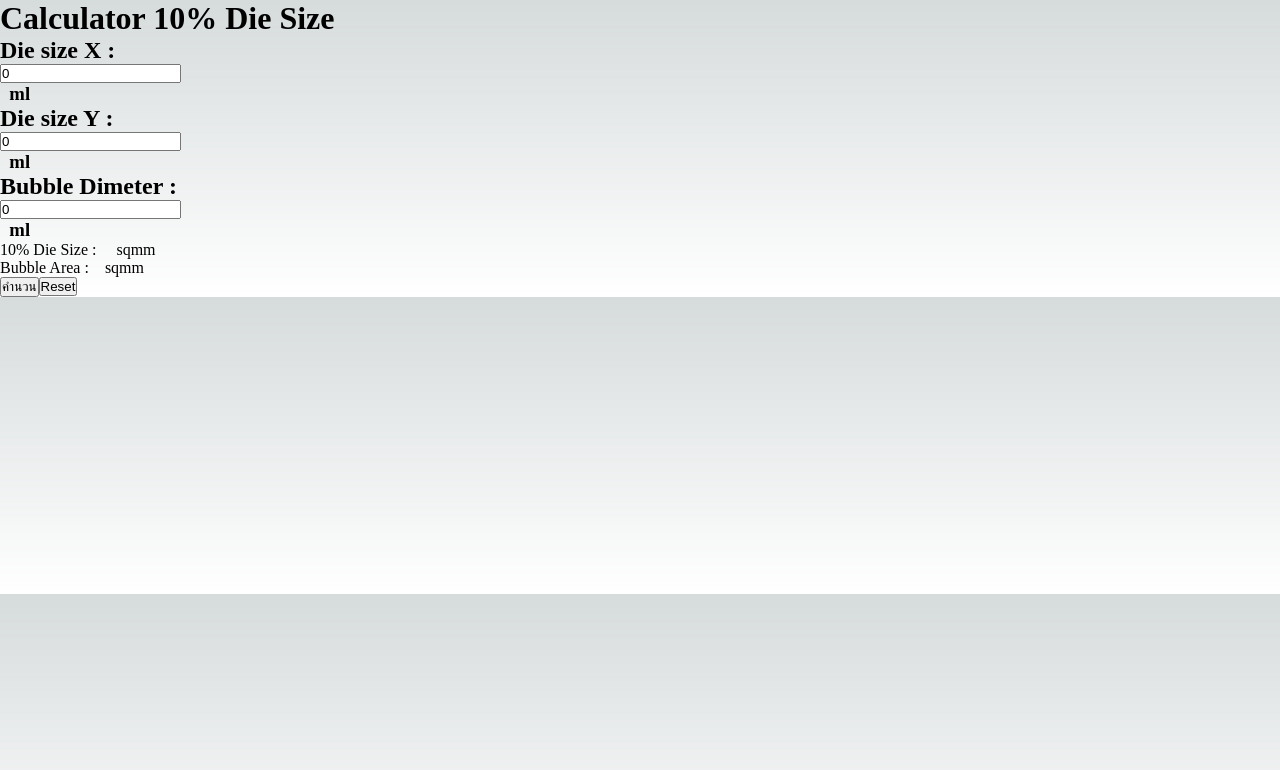
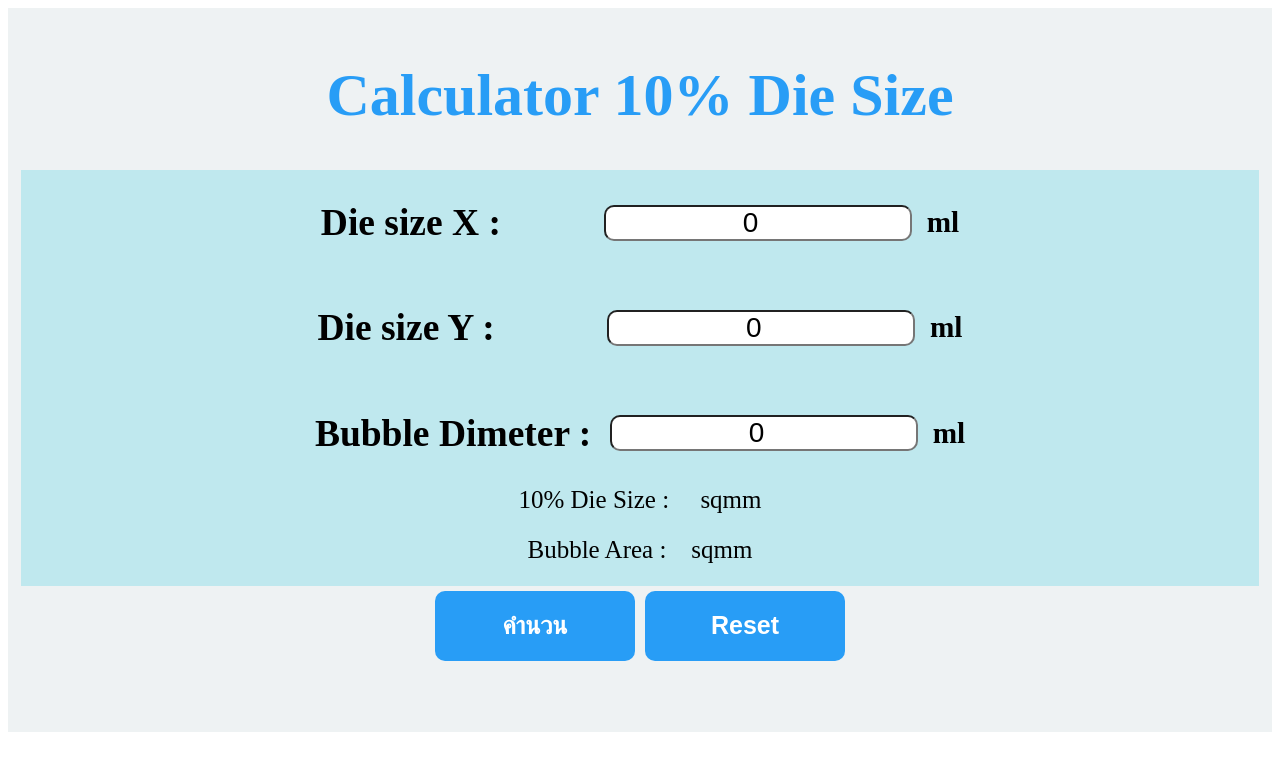
Before and after one commit to apisitball/Wafer-Mount, a Next.js app: page / in a window 1280 px wide. Shown: the top 770 px of the page. Built offline with nearby package versions, Linux system fonts and the light colour scheme.

Commit message:
Update globals.css

```diff
--- a/src/styles/globals.css
+++ b/src/styles/globals.css
@@ -1,107 +1,70 @@
-:root {
-  --max-width: 1100px;
-  --border-radius: 12px;
-  --font-mono: ui-monospace, Menlo, Monaco, "Cascadia Mono", "Segoe UI Mono",
-    "Roboto Mono", "Oxygen Mono", "Ubuntu Monospace", "Source Code Pro",
-    "Fira Mono", "Droid Sans Mono", "Courier New", monospace;
+.header {
+  background-color: #eef2f3;
+  font-size: 30px;
+  text-align: center;
+  color:#289df6;
+  padding: 1%;
+  margin: 0px;
 
-  --foreground-rgb: 0, 0, 0;
-  --background-start-rgb: 214, 219, 220;
-  --background-end-rgb: 255, 255, 255;
+}
+.inpuda {
+  align-items: center;
+  display: flex;
+  background-color: #bfe8ee;
+  text-align:center;
+  font-size: 25px;
+  color: black;
+  font-weight: bold;
+  justify-content: center;
+  top: -50px;
+}
+.inputBox {
+  font-size: 28px;
+  border-radius: 10px;
+  width: 300px;
+  height: 30px;
+  text-align: center;
 
-  --primary-glow: conic-gradient(
-    from 180deg at 50% 50%,
-    #16abff33 0deg,
-    #0885ff33 55deg,
-    #54d6ff33 120deg,
-    #0071ff33 160deg,
-    transparent 360deg
-  );
-  --secondary-glow: radial-gradient(
-    rgba(255, 255, 255, 1),
-    rgba(255, 255, 255, 0)
-  );
-
-  --tile-start-rgb: 239, 245, 249;
-  --tile-end-rgb: 228, 232, 233;
-  --tile-border: conic-gradient(
-    #00000080,
-    #00000040,
-    #00000030,
-    #00000020,
-    #00000010,
-    #00000010,
-    #00000080
-  );
-
-  --callout-rgb: 238, 240, 241;
-  --callout-border-rgb: 172, 175, 176;
-  --card-rgb: 180, 185, 188;
-  --card-border-rgb: 131, 134, 135;
+}
+.fontGreen {
+  font-size: 80px;
+  background-color: #eef2f3;
+  color: #09a11d;
+}
+.fontRed {
+  font-size:80px;
+  background-color: #eef2f3;
+  color: #ff0404;
 }
 
-@media (prefers-color-scheme: dark) {
-  :root {
-    --foreground-rgb: 255, 255, 255;
-    --background-start-rgb: 0, 0, 0;
-    --background-end-rgb: 0, 0, 0;
-
-    --primary-glow: radial-gradient(rgba(1, 65, 255, 0.4), rgba(1, 65, 255, 0));
-    --secondary-glow: linear-gradient(
-      to bottom right,
-      rgba(1, 65, 255, 0),
-      rgba(1, 65, 255, 0),
-      rgba(1, 65, 255, 0.3)
-    );
-
-    --tile-start-rgb: 2, 13, 46;
-    --tile-end-rgb: 2, 5, 19;
-    --tile-border: conic-gradient(
-      #ffffff80,
-      #ffffff40,
-      #ffffff30,
-      #ffffff20,
-      #ffffff10,
-      #ffffff10,
-      #ffffff80
-    );
-
-    --callout-rgb: 20, 20, 20;
-    --callout-border-rgb: 108, 108, 108;
-    --card-rgb: 100, 100, 100;
-    --card-border-rgb: 200, 200, 200;
-  }
+.btnCal {
+  height: 70px;
+  width: 200px;
+  background-color: #289df6;
+  color: white;
+  font-weight: 800;
+  border-radius: 10px;
+  border: 0px;
+  margin: 5px;
+  font-size: 25px;
 }
 
-* {
-  box-sizing: border-box;
-  padding: 0;
-  margin: 0;
+.btnClear {
+  height: 70px;
+  width: 200px;
+  background-color: #289df6;
+  color: rgb(255, 255, 255);
+  font-weight: 800;
+  border-radius: 10px;
+  border: 0px;
+  margin: 5px;
+  font-size: 25px;
 }
+.sum{
+  color: black;
+  font-size: 25px;
+  background-color: #bfe8ee;
+  height: 50px;
+  align-items: center;
 
-html,
-body {
-  max-width: 100vw;
-  overflow-x: hidden;
 }
-
-body {
-  color: rgb(var(--foreground-rgb));
-  background: linear-gradient(
-      to bottom,
-      transparent,
-      rgb(var(--background-end-rgb))
-    )
-    rgb(var(--background-start-rgb));
-}
-
-a {
-  color: inherit;
-  text-decoration: none;
-}
-
-@media (prefers-color-scheme: dark) {
-  html {
-    color-scheme: dark;
-  }
-}
```
